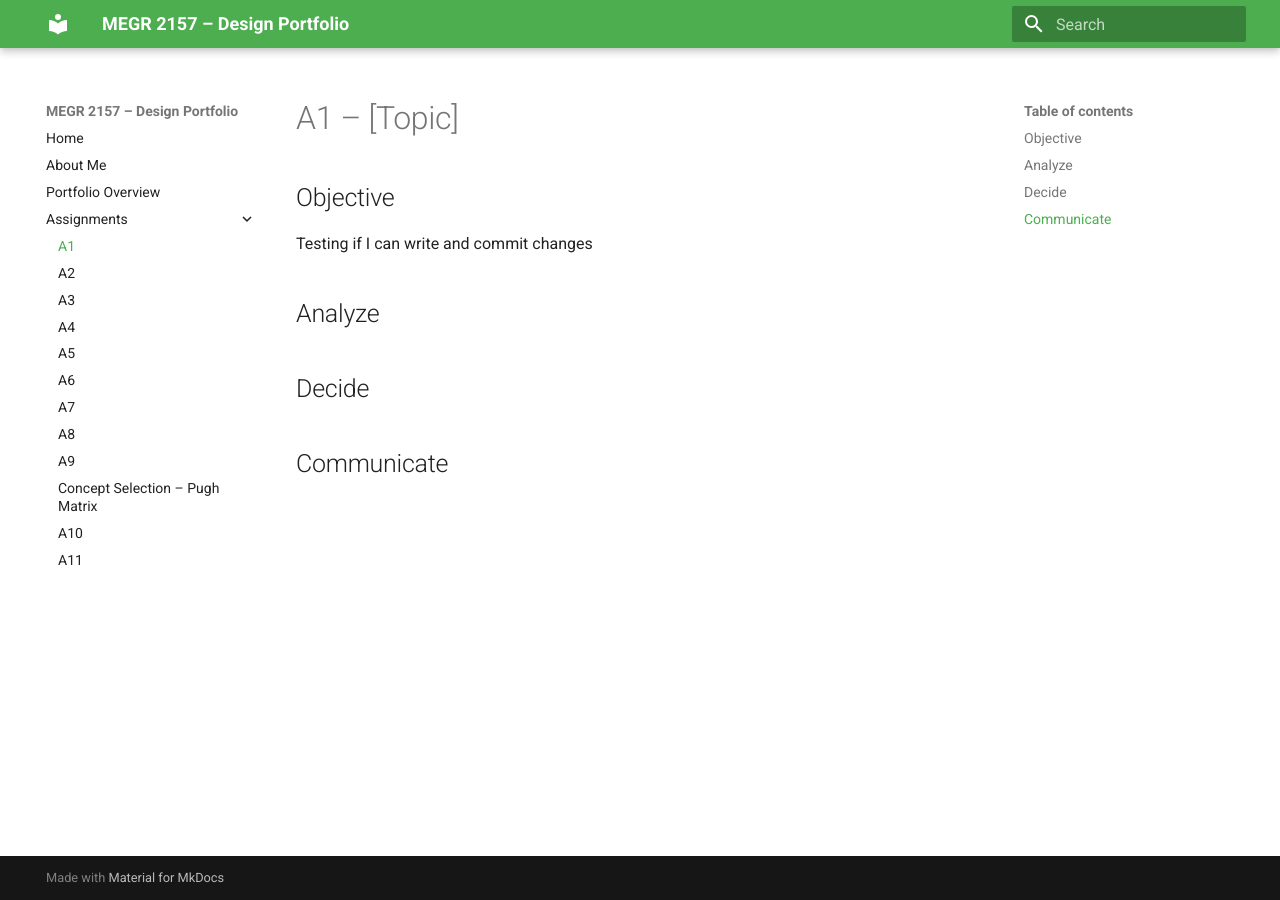
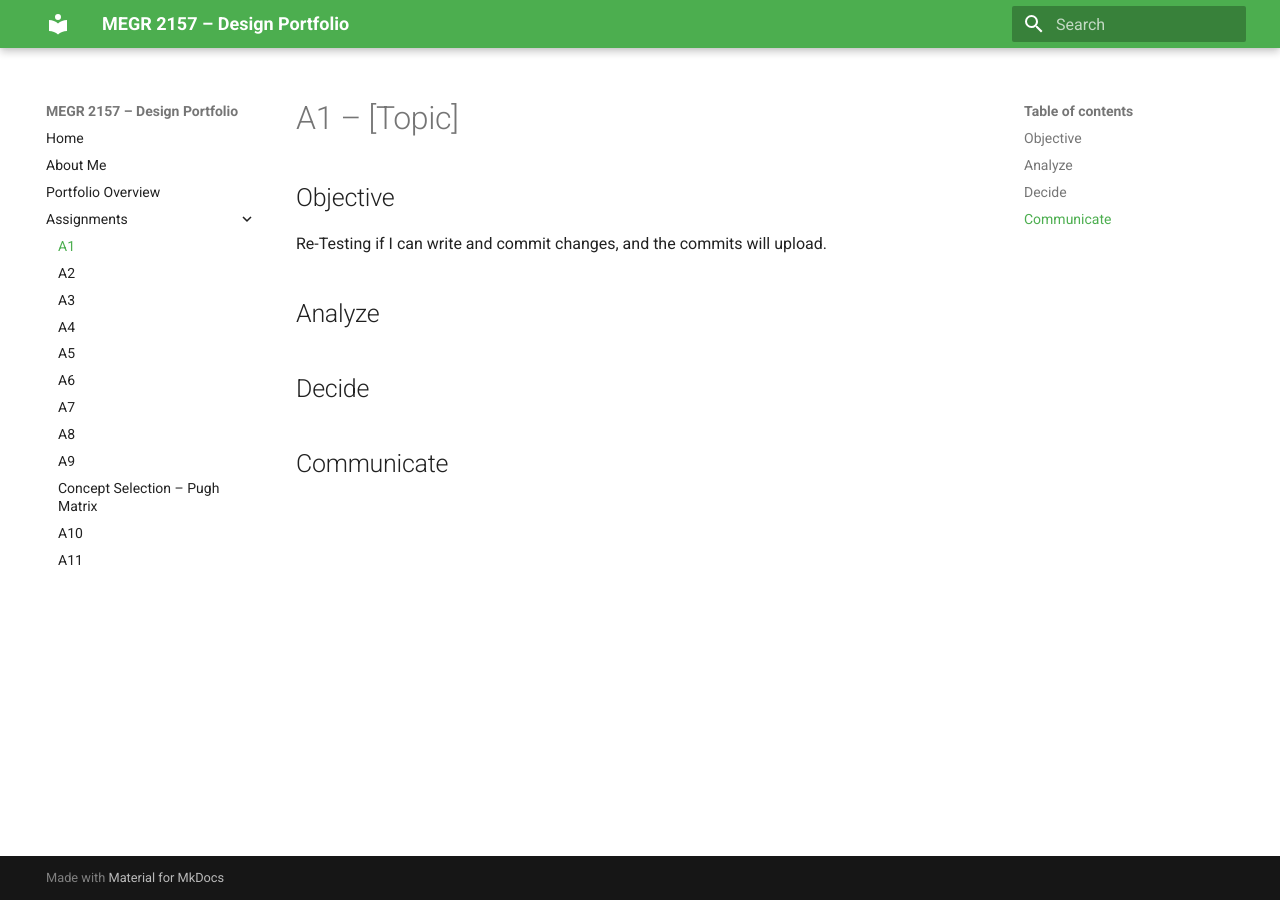
Before and after one commit to brennan-hugo/megr2157-designprojects1-portfolio, an MkDocs documentation site: the page built from docs/assignments/a1/index.md, in a window 1280 px wide. Built offline with MkDocs 1.6.1 and Material for MkDocs 9.7.7, drawn with Linux system fonts in a browser that asks for light colours.

Commit message:
index.md

```diff
--- a/docs/assignments/a1/index.md
+++ b/docs/assignments/a1/index.md
@@ -1,7 +1,7 @@
 # A1 – [Topic]
 
 ## Objective
-Testing if I can write and commit changes
+Re-Testing if I can write and commit changes, and the commits will upload.
 
 ## Analyze
 
```
